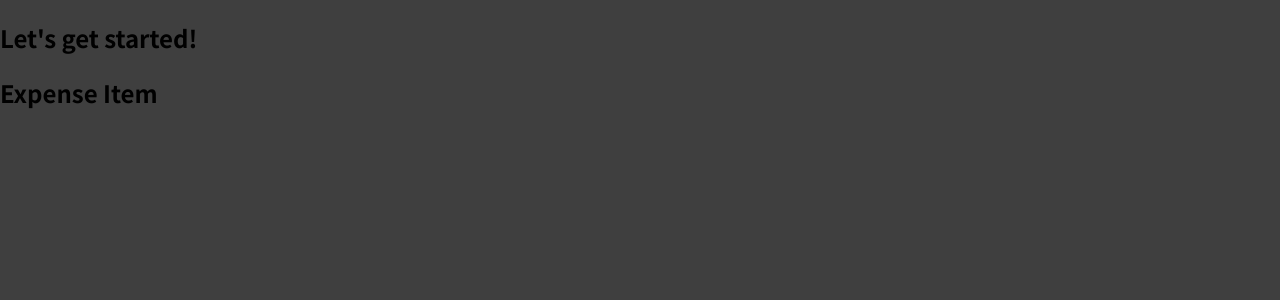
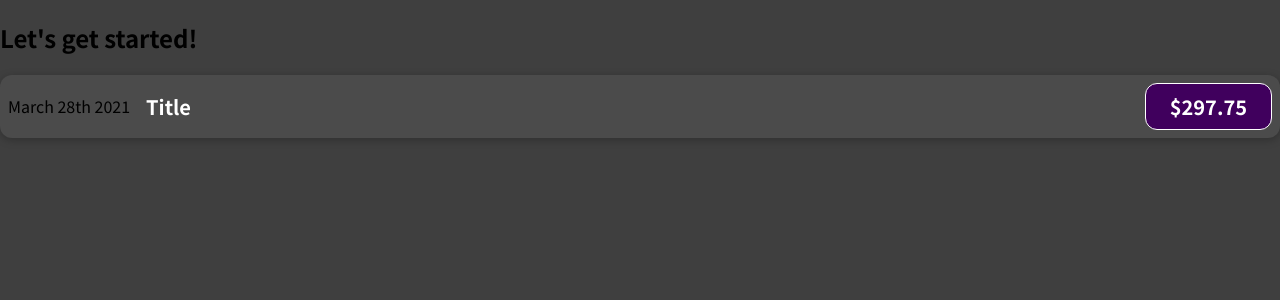
Before and after one commit to Afanasievov/udemy-react-complete-guide, a JavaScript app: page / in a window 1280 px wide. Shown: the top 300 px of the page. Built offline with nearby package versions, Linux system fonts and the light colour scheme.

Commit message:
add basic css styling

```diff
--- /dev/null
+++ b/src/components/ExpenseItem.css
@@ -0,0 +1,56 @@
+.expense-item {
+  display: flex;
+  justify-content: space-between;
+  align-items: center;
+  box-shadow: 0 2px 8px rgba(0, 0, 0, 0.25);
+  padding: 0.5rem;
+  margin: 1rem 0;
+  border-radius: 12px;
+  background-color: #4b4b4b;
+}
+
+.expense-item__description {
+  display: flex;
+  flex-direction: column;
+  gap: 1rem;
+  align-items: flex-end;
+  flex-flow: column-reverse;
+  justify-content: flex-start;
+  flex: 1;
+}
+
+.expense-item h2 {
+  color: #3a3a3a;
+  font-size: 1rem;
+  flex: 1;
+  margin: 0 1rem;
+  color: white;
+}
+
+.expense-item__price {
+  font-size: 1rem;
+  font-weight: bold;
+  color: white;
+  background-color: #40005d;
+  border: 1px solid white;
+  padding: 0.5rem;
+  border-radius: 12px;
+}
+
+@media (min-width: 580px) {
+  .expense-item__description {
+    flex-direction: row;
+    align-items: center;
+    justify-content: flex-start;
+    flex: 1;
+  }
+
+  .expense-item__description h2 {
+    font-size: 1.25rem;
+  }
+
+  .expense-item__price {
+    font-size: 1.25rem;
+    padding: 0.5rem 1.5rem;
+  }
+}
--- a/src/components/ExpenseItem.js
+++ b/src/components/ExpenseItem.js
@@ -1,5 +1,15 @@
+import './ExpenseItem.css';
+
 function ExpenseItem() {
-  return <h2>Expense Item</h2>;
+  return (
+    <div className="expense-item">
+      <div>March 28th 2021</div>
+      <div className="expense-item__description">
+        <h2>Title</h2>
+        <div className="expense-item__price">$297.75</div>
+      </div>
+    </div>
+  );
 }
 
 export default ExpenseItem;
```
